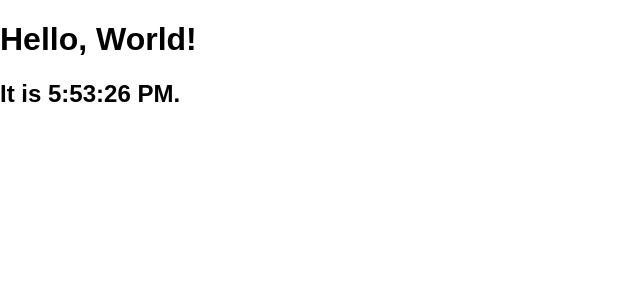
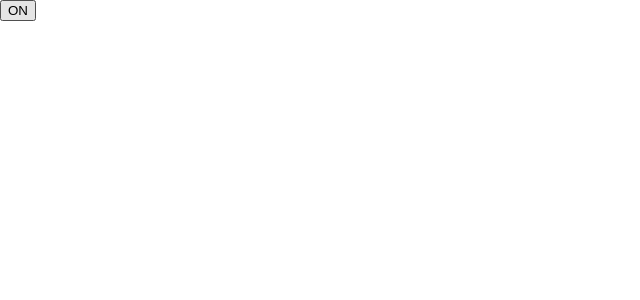
Before and after one commit to jmichaelward/react-learning, a React (Create React App) app: page / in a window 1280 px wide. Shown: the top 300 px of the page, without its empty margins (0-640 px from the left). Built offline with nearby package versions, Linux system fonts and the light colour scheme.

Commit message:
Implement the Toggle example from reactjs.org.

```diff
--- /dev/null
+++ b/src/component/Toggle.js
@@ -0,0 +1,27 @@
+import React, { Component } from 'react';
+
+class Toggle extends Component {
+	constructor(props) {
+		super(props);
+		this.state = {isToggleOn: true};
+
+		// This binding is necessary to make `this` work in the callback.
+		this.handleClick = this.handleClick.bind(this);
+	}
+
+	handleClick() {
+		this.setState(prevState => ({
+			isToggleOn: !prevState.isToggleOn
+		}));
+	}
+
+	render() {
+		return (
+			<button onClick={this.handleClick}>
+				{this.state.isToggleOn ? 'ON' : 'OFF'}
+			</button>
+		)
+	}
+}
+
+export default Toggle;
--- a/src/index.js
+++ b/src/index.js
@@ -2,11 +2,11 @@
 import ReactDOM from 'react-dom';
 import './index.css';
 //import App from './App';
-import Clock from './component/Clock';
+import Toggle from './component/Toggle';
 import registerServiceWorker from './registerServiceWorker';
 
 ReactDOM.render(
-	<Clock />,
+	<Toggle />,
 	document.getElementById('root')
 );
 
```
